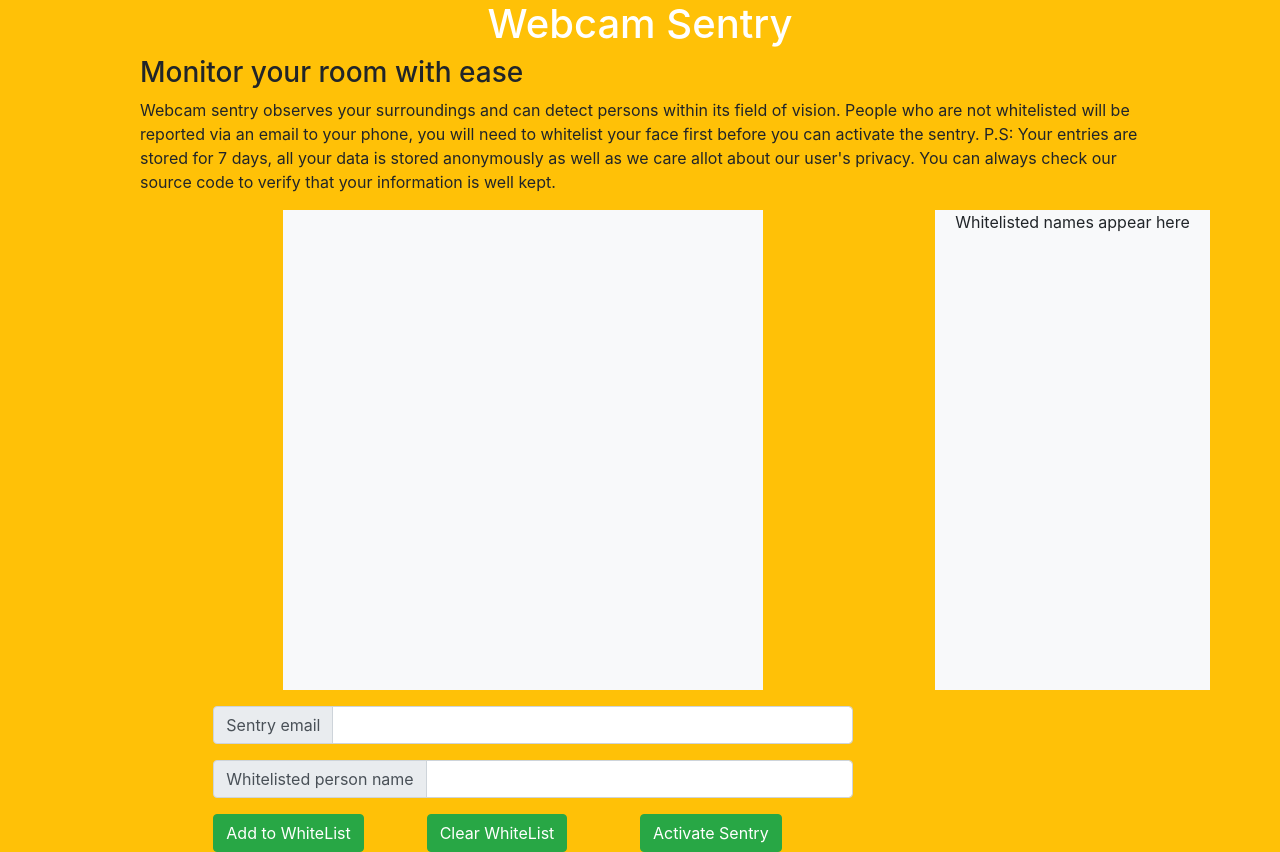
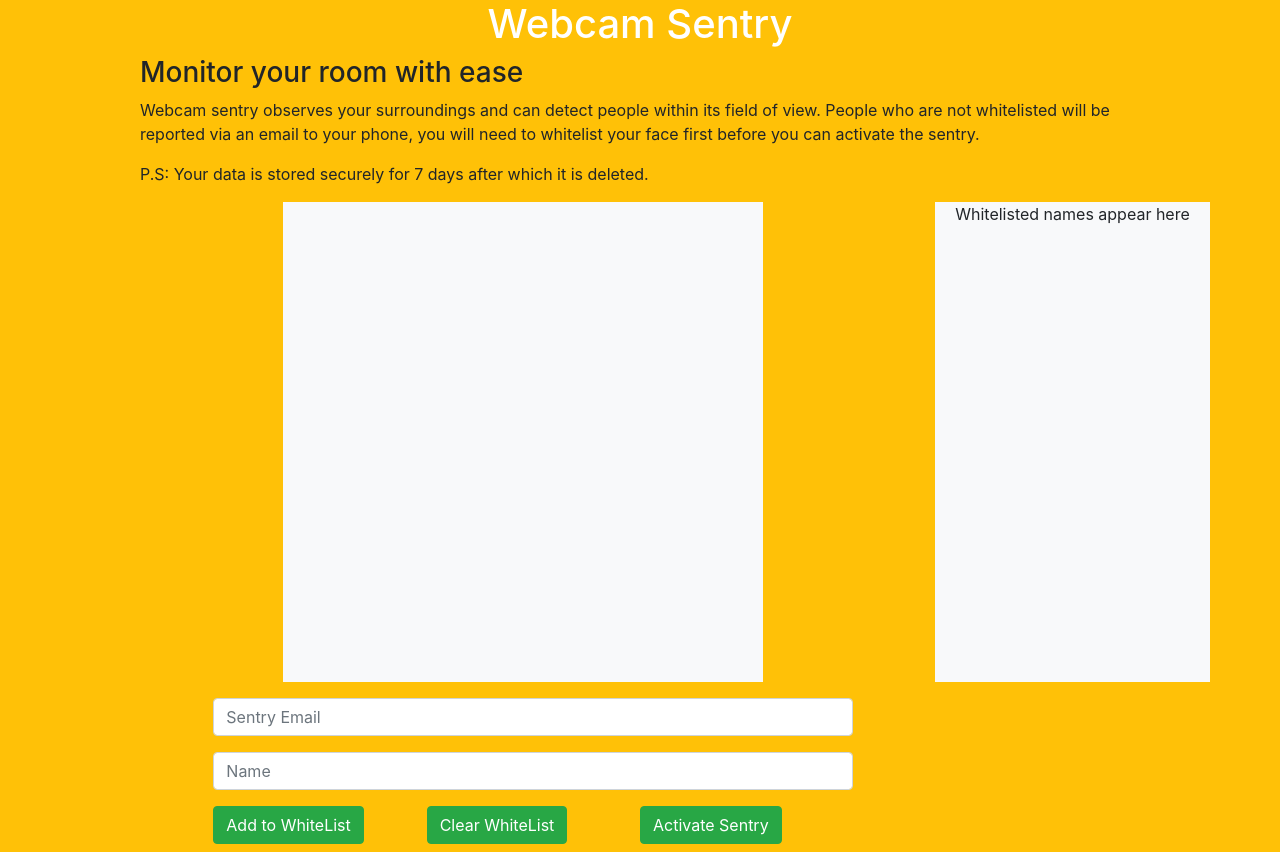
Before and after one commit to Amr-devman/webcam-sentry, a Flask app: template templates/sentry_setup_template.html in a window 1280 px wide. Run offline with Flask 2, Linux system fonts and the light colour scheme; the template is opened without the code that fills it, so the values that code supplies are empty; some libraries are stand-ins or nearby versions.

Commit message:
Updated templates

```diff
--- /dev/null
+++ b/templates/base.html
@@ -0,0 +1,21 @@
+<!doctype html>
+<html lang="en">
+  <head>
+    <!-- Required meta tags -->
+    <meta charset="utf-8">
+    <meta name="viewport" content="width=device-width, initial-scale=1, shrink-to-fit=no">
+
+    <!-- Bootstrap CSS -->
+    <link rel="stylesheet" href="https://cdn.jsdelivr.net/npm/bootstrap@4.5.3/dist/css/bootstrap.min.css" integrity="sha384-TX8t27EcRE3e/ihU7zmQxVncDAy5uIKz4rEkgIXeMed4M0jlfIDPvg6uqKI2xXr2" crossorigin="anonymous">
+    <title>Webcam Sentry</title>
+  </head>
+  <body style="background-color:#ffc107;">
+    <div id="content">{% block content %}{% endblock %}</div>
+
+    <!-- Option 1: jQuery and Bootstrap Bundle (includes Popper) -->
+    <script src="https://code.jquery.com/jquery-3.5.1.slim.min.js" integrity="sha384-DfXdz2htPH0lsSSs5nCTpuj/zy4C+OGpamoFVy38MVBnE+IbbVYUew+OrCXaRkfj" crossorigin="anonymous"></script>
+    <script src="https://cdn.jsdelivr.net/npm/bootstrap@4.5.3/dist/js/bootstrap.bundle.min.js" integrity="sha384-ho+j7jyWK8fNQe+A12Hb8AhRq26LrZ/JpcUGGOn+Y7RsweNrtN/tE3MoK7ZeZDyx" crossorigin="anonymous"></script>
+
+
+  </body>
+</html>
--- a/templates/sentry_run_template.html
+++ b/templates/sentry_run_template.html
@@ -18,7 +18,7 @@
 		<div id="my_photo_booth" class="image-container">
 			<div id="my_camera"></div>
 				<div id="toggle-visibility" class="text-center">
-		            <p class="text-center mx-auto">Sentry has been activated, you may hide the webcam to keep it stealthy</p>
+		            <p class="text-center mx-auto">Sentry has been activated</p>
 
 		            <input id ="toggle_button" type=button class="btn btn-success btn-squared" value="Hide webcam" onClick="toggle_visibility()">
 	        	</div>
--- a/templates/sentry_setup_template.html
+++ b/templates/sentry_setup_template.html
@@ -1,62 +1,63 @@
-<!doctype html>
-<html>
-	<head>
-		<!-- bootstrap css stuff -->
-		<link rel="stylesheet" href="https://cdn.jsdelivr.net/npm/bootstrap@4.5.3/dist/css/bootstrap.min.css" integrity="sha384-TX8t27EcRE3e/ihU7zmQxVncDAy5uIKz4rEkgIXeMed4M0jlfIDPvg6uqKI2xXr2" crossorigin="anonymous">
-		<title> Sentry Setup </title>
-	</head>
-	<body>
+{% extends "base.html" %}
+
+{% block content %}
 <div class="bg-warning">
     <h1 class="text-xl-center text-white">Webcam Sentry</h1>
     <h3 class="text-md-left mx-auto" style="width: 1000px;">Monitor your room with ease</h3>
-			<p class="text-md-left mx-auto" style="width: 1000px;">Webcam sentry observes your surroundings and can detect persons within its field of vision. People who are not whitelisted will be reported via an email to your phone, you will need to whitelist your face first before you can activate the sentry. P.S: Your entries are stored for 7 days, all your data is stored anonymously as well as we care allot about our user's privacy. You can always check our source code to verify that your information is well kept.</p>
+    <p class="text-md-left mx-auto" style="width: 1000px;">Webcam sentry
+    observes your surroundings and can detect people within its field of view.
+    People who are not whitelisted will be reported via an email to your phone,
+    you will need to whitelist your face first before you can activate the
+    sentry.</p>
+    <p class="text-md-left mx-auto" style="width: 1000px;">P.S: Your data is
+    stored securely for 7 days after which it is deleted.</p>
     <div id="my_photo_booth" class="container">
         <dir class="row">
             <div id="my_camera" class="col-lg-right mx-auto  bg-light"></div>
 
                 <div id="whitelist" class="col-md-3  bg-light">
-				    	<p class="text-lg-center">Whitelisted names appear here</p>
+                    <p class="text-lg-center">
+                        Whitelisted names appear here
+                    </p>
                     <ul id="whitelist-list" class="list-group">
                         {% for name in whitelisted_name %}
                             <ol> {{ name }} </ol>
                         {% endfor %}
                     </ul>
+
                 </div>
+
            </div>
 
            <div class="row no-gutters" >
                <div class="col-lg-6 offset-sm-2">
 
                    <div class="input-group mb-3">
-							<div class="input-group-prepend">
+                        <!-- <div class="input-group-prepend">
                             <span class="input-group-text" id="inputGroup-sizing-default">Sentry email</span>
-						  	</div>
-						  <input id ="sentry-email" value='{{ stored_cred }}' type="text" class="form-control" aria-label="Default" aria-describedby="inputGroup-sizing-default">
+                        </div> -->
+                        <input id ="sentry-email" value='{{ stored_cred }}' placeholder="Sentry Email" type="text" class="form-control" aria-label="Default" aria-describedby="inputGroup-sizing-default">
                     </div>
 
                     <div class="input-group mb-3">
-							<div class="input-group-prepend">
-						    	<span class="input-group-text" id="inputGroup-sizing-default">Whitelisted person name</span>
-						  	</div>
-						  <input id ="sentry-whitelisted-person" type="text" class="form-control" aria-label="Default" aria-describedby="inputGroup-sizing-default">
+                        <!-- <div class="input-group-prepend"> -->
+                            <!-- <span class="input-group-text" id="inputGroup-sizing-default"></span> -->
+                        <!-- </div> -->
+                        <input id ="sentry-whitelisted-person" placeholder="Name" type="text" class="form-control" aria-label="Default" aria-describedby="inputGroup-sizing-default">
                     </div>
 
                     <div class="row no-gutters" >
                         <div id="pre_take_buttons" class="col-sm">
-					            <!-- This button is shown before the user takes a snapshot -->
                             <input type=button class="btn btn-success btn-squared" value="Add to WhiteList" onClick="preview_snapshot()">
                         </div>
 
                         <div id="clear_whitelist_button" class="col-sm">
-					            <!-- This button is shown before the user takes a snapshot -->
                             <input type=button class="btn btn-success btn-squared" value="Clear WhiteList" onClick="clear_whitelist()">
                         </div>
 
                         <div id="activate_sentry_button" class="col-sm">
-					            <!-- This button is shown before the user takes a snapshot -->
                             <input type=button class="btn btn-success btn-squared" value="Activate Sentry" onClick="window.location.href='{{ url_for( 'activate_sentry' ) }}';">
                         </div>
-
                     </div>
 
                 </div>
@@ -137,6 +138,4 @@
                 }
             </script>
         </dir>
-
-	</body>
-</html>
+{% endblock %}
```
Also changed, not shown: sentry_run_routes.py (+5 -5 lines). Lines whose indentation alone changed are shown as unchanged.
